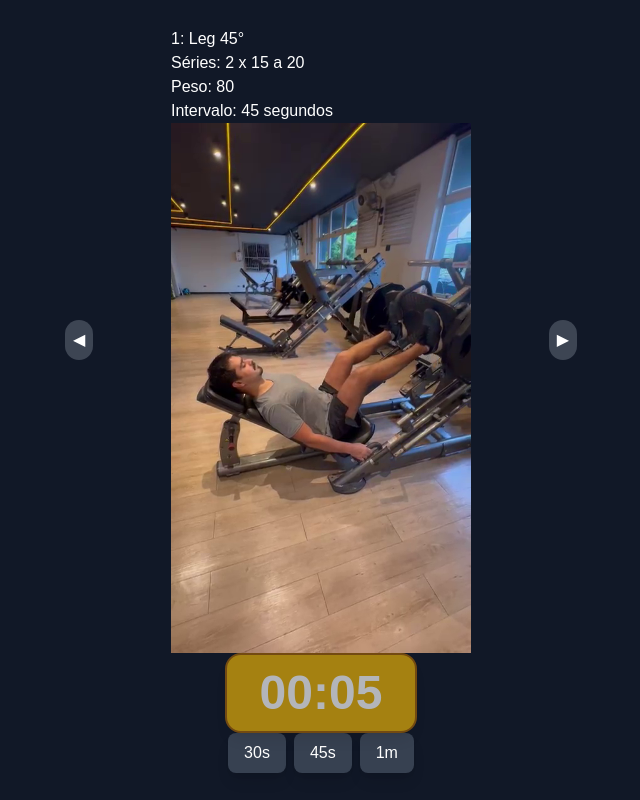
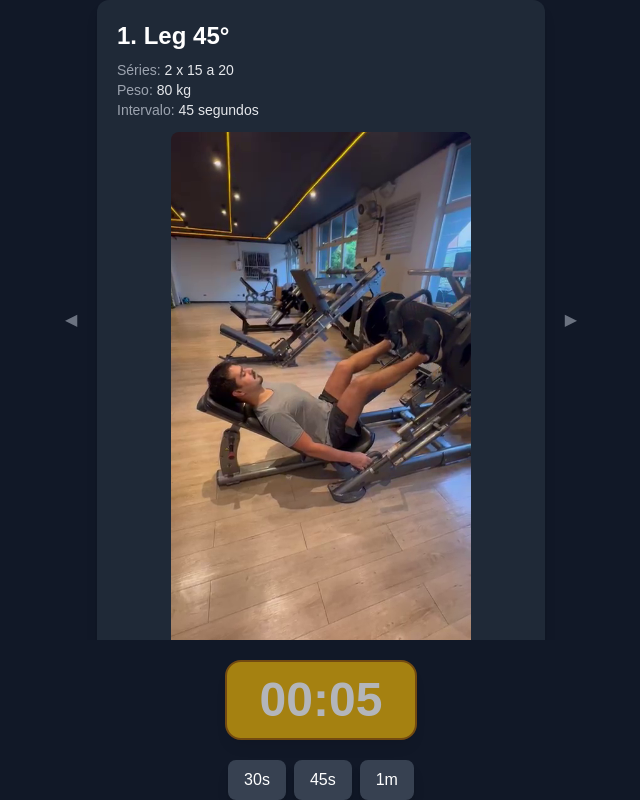
Before and after one commit to guilherme-lacerda-ribeiro/fitness, a Next.js app: page / in a window 1280 px wide. Shown: the whole page, without its empty margins (319-959 px from the left). Built offline with nearby package versions, Linux system fonts and the light colour scheme.

Commit message:
parte estética mais agradável

```diff
--- a/app/components/Exercise.tsx
+++ b/app/components/Exercise.tsx
@@ -14,12 +14,17 @@ interface ExerciseProps {
 
 const Exercise = ({ id, name, series, repetitions, rest, weight, video, image }: ExerciseProps) => {
   return (
-    <div>
-      <h1>{id}: {name}</h1>
-      <p>Séries: {series} x {repetitions}</p>
-      <p>Peso: {weight}</p>
-      <p>Intervalo: {rest} segundos</p>
-      <ExerciseVideo videoUrl={video} imageUrl={image}/>
+    <div className="bg-gray-800 p-5 rounded-xl shadow-lg w-full max-w-md mx-auto">
+      <h1 className="text-2xl font-bold text-white mb-2">
+        {id}. {name}
+      </h1>
+      <p className="text-sm text-gray-400">Séries: <span className="text-gray-200">{series} x {repetitions}</span></p>
+      <p className="text-sm text-gray-400">Peso: <span className="text-gray-200">{weight} kg</span></p>
+      <p className="text-sm text-gray-400">Intervalo: <span className="text-gray-200">{rest} segundos</span></p>
+
+      <div className="mt-3 flex justify-center items-center w-full max-w-md mx-auto overflow-hidden rounded-lg">
+        <ExerciseVideo videoUrl={video} imageUrl={image} />
+      </div>
     </div>
   );
 };
--- a/app/components/ExerciseGallery.tsx
+++ b/app/components/ExerciseGallery.tsx
@@ -53,6 +53,13 @@ const ExerciseGallery = () => {
 
   return (
     <div {...handlers} className="relative w-full max-w-lg mx-auto overflow-hidden">
+      <button
+        onClick={handlePrev}
+        className="absolute left-0 top-1/2 transform -translate-y-1/2 text-gray-500"
+      >
+        ◀
+      </button>
+
       {exercises.length > 0 && (
         <div className="flex items-center justify-center">
           <Exercise
@@ -69,16 +76,9 @@ const ExerciseGallery = () => {
         </div>
       )}
 
-      {/* Botões de navegação */}
-      <button
-        onClick={handlePrev}
-        className="absolute left-0 top-1/2 transform -translate-y-1/2 bg-gray-500 bg-opacity-50 text-white p-2 rounded-full"
-      >
-        ◀
-      </button>
       <button
         onClick={handleNext}
-        className="absolute right-0 top-1/2 transform -translate-y-1/2 bg-gray-500 bg-opacity-50 text-white p-2 rounded-full"
+        className="absolute right-0 top-1/2 transform -translate-y-1/2 text-gray-500"
       >
         ▶
       </button>
--- a/app/components/ExerciseVideo.tsx
+++ b/app/components/ExerciseVideo.tsx
@@ -21,6 +21,7 @@ const ExerciseVideo = ({ videoUrl, imageUrl }: ExerciseVideoProps) => {
           src={videoUrl}
           title="Vídeo do exercício"
           allowFullScreen
+          className="rounded-lg"
         />
       ) : (
         <Image
@@ -30,6 +31,7 @@ const ExerciseVideo = ({ videoUrl, imageUrl }: ExerciseVideoProps) => {
           height={height}
           style={{ cursor: "pointer" }}
           onClick={() => setPlaying(true)}
+          className="rounded-lg"
         />
       )}
     </div>
--- a/app/page.tsx
+++ b/app/page.tsx
@@ -9,7 +9,7 @@ export default function Home() {
   const [seconds, setSeconds] = useState(10);
 
   return (
-    <div className="h-screen w-full flex flex-col items-center justify-center bg-gray-900 text-white">
+    <div className="h-screen w-full flex flex-col items-center justify-center gap-5 bg-gray-900 text-white">
       <ExerciseGallery />
       <Countdown initialSeconds={seconds} />
       <TimeButton
```
